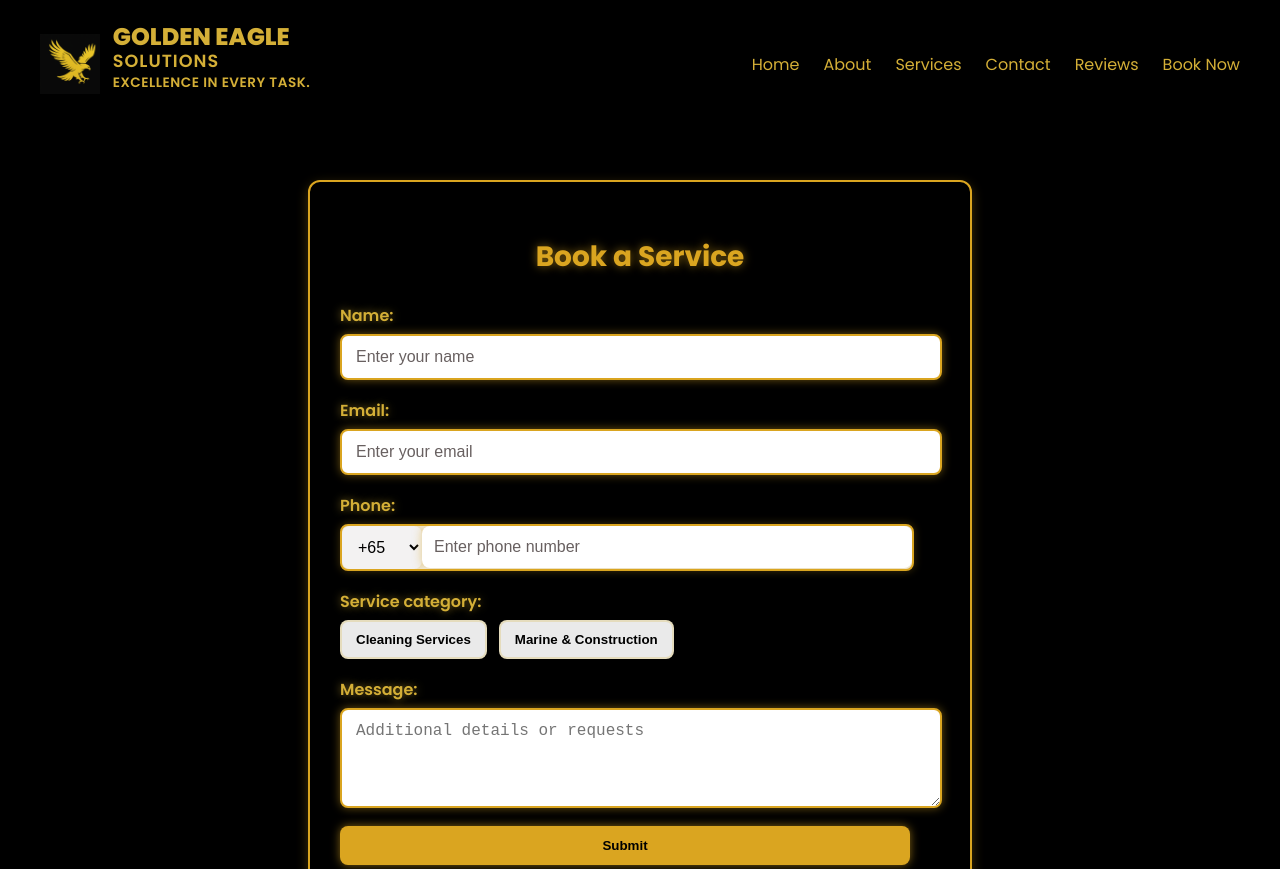
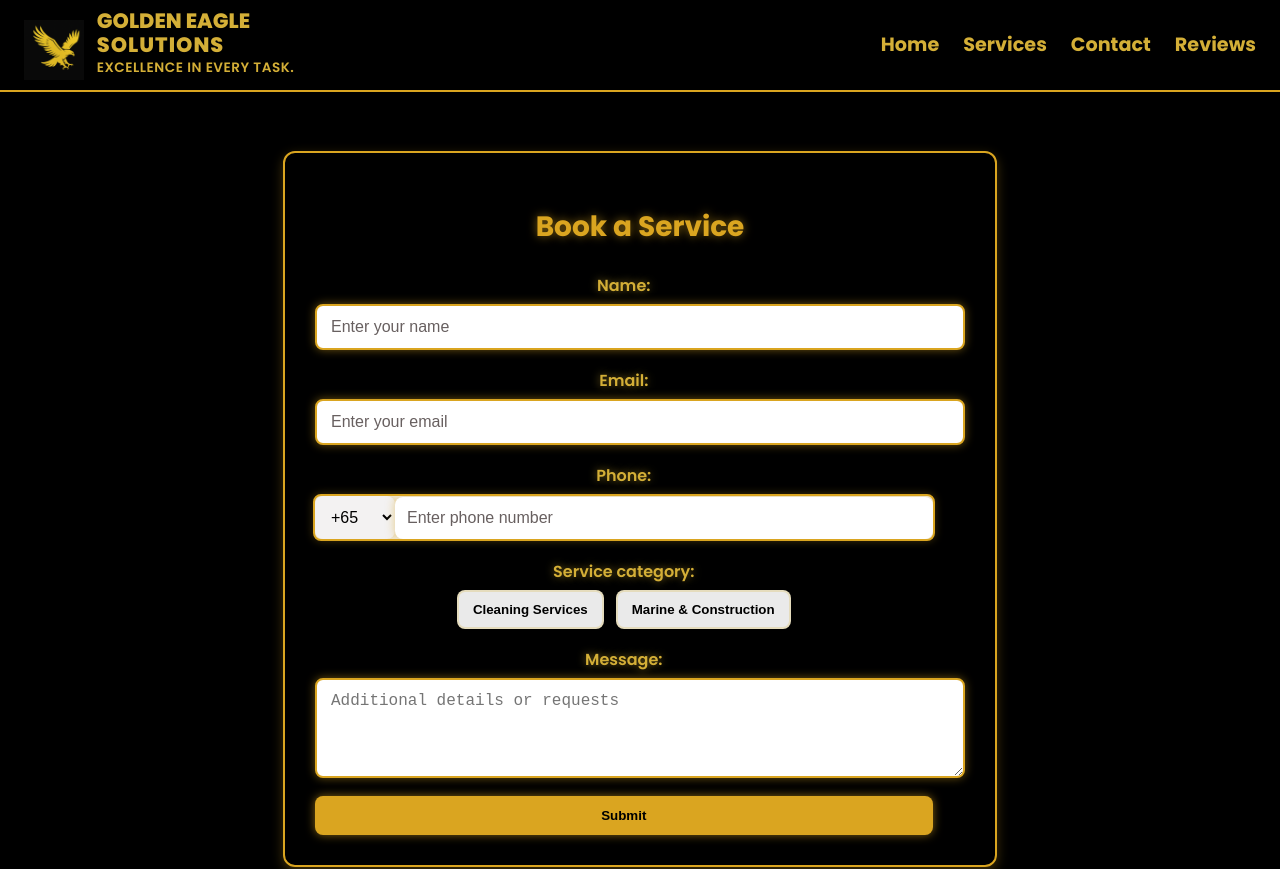
Before and after one commit to Ksharini780/Golden-Eagle, a React (Vite) app in the folder frontend/: page /book in a window 1280 px wide. Shown: the top 869 px of the page. Built offline with nearby package versions, Linux system fonts and the light colour scheme.

Commit message:
Updated UI components, improved pages styling & added Header and ScrollToTop components

```diff
--- a/frontend/src/App.jsx
+++ b/frontend/src/App.jsx
@@ -1,6 +1,5 @@
 import React from "react";
 import { BrowserRouter as Router, Routes, Route } from "react-router-dom";
-import Navbar from "./components/Navbar";
 import Home from "./pages/Home";
 import About from "./pages/About";
 import Services from "./pages/Services";
@@ -8,11 +7,17 @@ import Reviews from "./pages/Reviews";
 import BookNow from "./pages/BookNow";
 import ContactUs from "./pages/ContactUs";
 import "./index.css";
+import Header from "./components/Header";
+import ScrollToTop from "./components/ScrollToTop";
+import Footer from "./components/Footer";
 
 function App() {
   return (
     <Router>
-      <Navbar />
+      <Header />
+      <ScrollToTop />
+      {/* ✅ Push content down below fixed navbar */}
+      <main style={{ paddingTop: "83px" }}>
         <Routes>
           <Route path="/" element={<Home />} />
           <Route path="/about" element={<About />} />
@@ -21,6 +26,8 @@ function App() {
           <Route path="/book" element={<BookNow />} />
           <Route path="/contact" element={<ContactUs />} />
         </Routes>
+      </main>
+      <Footer />
     </Router>
   );
 }
--- /dev/null
+++ b/frontend/src/components/Header.jsx
@@ -0,0 +1,12 @@
+import React from "react";
+import Navbar from "./Navbar";
+
+function Header() {
+  return (
+    <header className="fixed top-0 left-0 w-full bg-black z-50 border-b border-gold">
+      <Navbar />
+    </header>
+  );
+}
+
+export default Header;
--- a/frontend/src/components/Navbar.css
+++ b/frontend/src/components/Navbar.css
@@ -1,13 +1,24 @@
+/* ✅ FINAL Navbar.css — No design changes, only logic fixes */
+
 .navbar {
   display: flex;
   justify-content: space-between;
   align-items: center;
   background-color: #000;
-  padding: 1rem 2rem;
+  padding: 0rem 1.5rem 0rem 1.5rem;
+  position: fixed;
+  top: 0;
+  left: 0;
+  width: 100%;
+  z-index: 9999;
+  border-bottom: 2px solid goldenrod;
+  box-sizing: border-box;
+  max-width: 100vw;
 }
 
 .logo-container {
   display: flex;
+  padding-top: 0.6rem;
   align-items: center;
   gap: 0.8rem;
 }
@@ -24,17 +35,17 @@
 }
 
 .main-title {
-  font-size: 1.5rem;
+  font-size: 1.3rem;
   font-weight: 800;
-  color: #d4af37; /* gold */
+  color: #d4af37;
   text-transform: uppercase;
   margin: 0;
 }
 
 .sub-title {
-  font-size: 1.1rem;
-  font-weight: 600;
-  color: #d4af37; /* gold */
+  font-size: 1.3rem;
+  font-weight: 800;
+  color: #d4af37;
   letter-spacing: 1px;
   text-transform: uppercase;
   margin: 2px 0 0 0;
@@ -43,26 +54,95 @@
 .tagline {
   font-size: 0.85rem;
   font-weight: 600;
-  color: #d4af37; /* gold */
+  color: #d4af37;
   letter-spacing: 0.5px;
   text-transform: uppercase;
   margin-top: 4px;
 }
 
+/* ✅ Desktop menu */
 .navbar-links {
   list-style: none;
   display: flex;
   gap: 1.5rem;
   margin: 0;
+  transition: all 0.3s ease;
 }
 
 .navbar-links li a {
- color: #d4af37; /* gold */
+  color: #d4af37;
   text-decoration: none;
-  font-weight: 500;
+  font-size: 1.2rem;
+  font-weight: 700;
   transition: color 0.3s;
 }
 
 .navbar-links li a:hover {
-  color: #d4af37;
+  color: gold;
 }
+
+/* ✅ Default: Desktop (>768px) - Hamburger hidden */
+.hamburger {
+  display: none;
+  flex-direction: column;
+  gap: 5px;
+  cursor: pointer;
+}
+
+.hamburger span {
+  width: 28px;
+  height: 3px;
+  background-color: #d4af37;
+  border-radius: 3px;
+  transition: 0.3s ease;
+}
+
+/* ✅ Mobile & Tablet (≤768px) */
+@media (max-width: 768px) {
+  .hamburger {
+    display: flex;
+  }
+
+  .navbar-links {
+    position: absolute;
+    top: 100%;
+    right: 0;
+    background: black;
+    flex-direction: column;
+    width: 200px;
+    padding: 1rem;
+    display: none;
+    border-left: 2px solid goldenrod;
+    border-bottom: 2px solid goldenrod;
+    opacity: 0;
+    transform: translateY(-10px);
+  }
+
+  .navbar-links.open {
+    display: flex;
+    animation: fadeInMenu 0.3s ease forwards;
+  }
+
+  @keyframes fadeInMenu {
+    to {
+      opacity: 1;
+      transform: translateY(0);
+    }
+  }
+
+  .navbar-links:not(.open) {
+    animation: fadeOutMenu 0.2s ease forwards;
+  }
+
+  @keyframes fadeOutMenu {
+    to {
+      opacity: 0;
+      transform: translateY(-10px);
+    }
+  }
+}
+
+/* ✅ No horizontal scroll */
+body {
+  overflow-x: hidden;
+}
--- a/frontend/src/components/Navbar.jsx
+++ b/frontend/src/components/Navbar.jsx
@@ -1,28 +1,71 @@
-import React from "react";
+import React, { useState } from "react";
 import { Link } from "react-router-dom";
 import "./Navbar.css";
 
+// ✅ Uncomment this if your logo is in src/assets folder
+// import logo from "../assets/logo.png";
+
 function Navbar() {
+  const [menuOpen, setMenuOpen] = useState(false);
+
+  const toggleMenu = () => {
+    setMenuOpen(!menuOpen);
+  };
+
+  const closeMenu = () => {
+    setMenuOpen(false);
+  };
+
   return (
     <nav className="navbar">
       <div className="logo-container">
-        <img src="/logo.png" alt="Golden Eagle Logo" className="logo-image" />
+        {/* ✅ If using imported logo change src to {logo} */}
+        <img
+          src="/logo.png"
+          alt="Golden Eagle Solutions official logo"
+          className="logo-image"
+        />
 
         <div className="logo-text">
           <h1 className="main-title">GOLDEN EAGLE</h1>
           <p className="sub-title">SOLUTIONS</p>
-          {/* New Tagline */}
           <p className="tagline">EXCELLENCE IN EVERY TASK.</p>
         </div>
       </div>
 
-      <ul className="navbar-links">
-        <li><Link to="/">Home</Link></li>
-        <li><Link to="/about">About</Link></li>
-        <li><Link to="/services">Services</Link></li>
-        <li><Link to="/contact">Contact</Link></li>
-        <li><Link to="/reviews">Reviews</Link></li>
-        <li><Link to="/book">Book Now</Link></li>
+      {/* ✅ Hamburger only for <= md devices */}
+      <div className="hamburger" onClick={toggleMenu}>
+        <span className={menuOpen ? "open" : ""}></span>
+        <span className={menuOpen ? "open" : ""}></span>
+        <span className={menuOpen ? "open" : ""}></span>
+      </div>
+
+      <ul className={`navbar-links ${menuOpen ? "open" : ""}`}>
+        <li>
+          <Link to="/" onClick={closeMenu}>
+            Home
+          </Link>
+        </li>
+        {/* <li>
+          <Link to="/about" onClick={closeMenu}>
+            About
+          </Link>
+        </li> */}
+        <li>
+          <Link to="/services" onClick={closeMenu}>
+            Services
+          </Link>
+        </li>
+        <li>
+          <Link to="/contact" onClick={closeMenu}>
+            Contact
+          </Link>
+        </li>
+        <li>
+          <Link to="/reviews" onClick={closeMenu}>
+            Reviews
+          </Link>
+        </li>
       </ul>
     </nav>
   );
--- /dev/null
+++ b/frontend/src/components/ScrollToTop.jsx
@@ -0,0 +1,12 @@
+import { useEffect } from "react";
+import { useLocation } from "react-router-dom";
+
+export default function ScrollToTop() {
+  const { pathname } = useLocation();
+
+  useEffect(() => {
+    window.scrollTo(0, 0);
+  }, [pathname]);
+
+  return null;
+}
--- a/frontend/src/pages/BookNow.css
+++ b/frontend/src/pages/BookNow.css
@@ -6,6 +6,33 @@
   border: 2px solid goldenrod;
   border-radius: 12px;
   box-shadow: 0px 4px 12px rgba(218, 165, 32, 0.3);
+  width: 90%;
+}
+
+/* ✅ Responsive width scaling */
+@media (min-width: 600px) {
+  .booknow-container {
+    width: 85%;
+    max-width: 450px;
+  }
+}
+@media (min-width: 768px) {
+  .booknow-container {
+    width: 80%;
+    max-width: 520px;
+  }
+}
+@media (min-width: 992px) {
+  .booknow-container {
+    width: 70%;
+    max-width: 600px;
+  }
+}
+@media (min-width: 1200px) {
+  .booknow-container {
+    width: 60%;
+    max-width: 650px;
+  }
 }
 
 .booknow-title {
@@ -25,6 +52,7 @@
 
 .form-group {
   display: flex;
+  align-items: center;
   flex-direction: column;
   width: 100%;
 }
@@ -42,6 +70,7 @@
 .booknow-form input,
 .booknow-form textarea,
 .booknow-form select {
+  margin: auto;
   width: 100%;
   padding: 12px 14px;
   border: 2px solid goldenrod;
@@ -54,16 +83,13 @@
   transition: all 0.3s ease;
 }
 
-
 .booknow-form input::placeholder {
   color: rgb(104, 96, 96);
 }
 
-
 .booknow-form select {
   color: rgb(10, 0, 0);
 }
-
 
 .booknow-form input:focus,
 .booknow-form textarea:focus,
@@ -72,7 +98,6 @@
   box-shadow: 0 0 15px rgba(218, 165, 32, 0.8);
   border-color: gold;
 }
-
 
 .phone-wrapper {
   display: flex;
@@ -105,7 +130,6 @@
   color: black;
 }
 
-
 .top-toggle-row {
   display: flex;
   gap: 12px;
@@ -115,23 +139,27 @@
   padding: 10px 14px;
   border-radius: 8px;
   border: 2px solid rgba(212, 175, 55, 0.25);
-  background:#eaeaea ;
+  background: #eaeaea;
   color: black;
   cursor: pointer;
   font-weight: 600;
   transition: all 0.2s ease;
 }
 
-.top-toggle:hover { transform: translateY(-2px); }
-
+.top-toggle:hover {
+  transform: translateY(-2px);
+}
 
 .top-toggle.active {
-  background: linear-gradient(180deg, rgba(212,175,55,1) 0%, rgba(212,175,55,0.85) 100%);
+  background: linear-gradient(
+    180deg,
+    rgba(212, 175, 55, 1) 0%,
+    rgba(212, 175, 55, 0.85) 100%
+  );
   color: #000;
   border: 2px solid goldenrod;
   box-shadow: 0 0 10px rgba(218, 165, 32, 0.6);
 }
-
 
 .book-btn {
   background-color: goldenrod;
@@ -145,19 +173,16 @@
   box-shadow: 0 0 10px rgba(218, 165, 32, 0.6);
 }
 
-.booknow-form input:focus,
-.booknow-form textarea:focus,
-.booknow-form select:focus,
-.booknow-form .phone-wrapper:focus-within {
-  border-color: gold;
-  box-shadow: 0 0 20px rgba(218, 165, 32, 1);
-  transition: all 0.3s ease;
+.book-btn:hover {
+  transform: translateY(-2px);
+  background-color: #e2b616;
 }
 
-.book-btn:hover { transform: translateY(-2px); background-color: #e2b616; }
-
-
 @media (max-width: 480px) {
-  .top-toggle-row { flex-direction: column; }
-  .phone-wrapper select { width: 90px; }
+  .top-toggle-row {
+    flex-direction: column;
+  }
+  .phone-wrapper select {
+    width: 90px;
+  }
 }
--- a/frontend/src/pages/ContactUS.css
+++ b/frontend/src/pages/ContactUS.css
@@ -2,7 +2,7 @@
   background-color: #0d0d0d;
   color: #f5f5f5;
   padding: 60px 80px;
-  font-family: 'Poppins', sans-serif;
+  font-family: "Poppins", sans-serif;
 }
 
 .contact-title {
@@ -91,7 +91,34 @@
 }
 
 .map-section {
-  margin-top: 50px;
-  border-radius: 15px;
-  overflow: hidden;
+  display: flex;
+  justify-content: center;
+  margin-top: 40px;
 }
+
+.map-container {
+  width: 100%;
+  max-width: 900px; /* Limit width on large screens */
+  display: flex;
+  justify-content: center;
+}
+
+.map-container iframe {
+  width: 100%;
+  height: 350px;
+  border: none;
+  border-radius: 8px;
+}
+
+/* Responsive adjustments */
+@media (max-width: 768px) {
+  .map-container iframe {
+    height: 280px;
+  }
+}
+
+@media (max-width: 480px) {
+  .map-container iframe {
+    height: 240px;
+  }
+}
--- a/frontend/src/pages/ContactUs.jsx
+++ b/frontend/src/pages/ContactUs.jsx
@@ -8,9 +8,9 @@ const ContactUs = () => {
       <div className="contact-page">
         <h1 className="contact-title">Get in Touch</h1>
         <p className="contact-description">
-          We at <strong>Golden Eagle  Solution Pte. Ltd</strong> are
-          dedicated to delivered exceptional cleaning and maintenance services
-          for commercial, industrial, and marine environments across Singapore
+          We at <strong>Golden Eagle Solution Pte. Ltd</strong> are dedicated to
+          delivered exceptional cleaning and maintenance services for
+          commercial, industrial, and marine environments across Singapore
           Today.
         </p>
 
@@ -49,20 +49,17 @@ const ContactUs = () => {
 
         {/* Map Section */}
         <div className="map-section">
+          <div className="map-container">
             <iframe
               title="Golden Eagle Map"
               src="https://www.google.com/maps/embed?pb=!1m18!1m12!1m3!1d3979.9874314968946!2d103.8490324747358!3d1.3770875986007838!2m3!1f0!2f0!3f0!3m2!1i1024!2i768!4f13.1!3m3!1m2!1s0x31da171a6c74f77f%3A0x6a3d32d88f85c40!2s603%20Ang%20Mo%20Kio%20Ave%205%2C%20Singapore%20560603!5e0!3m2!1sen!2ssg!4v1709382970208!5m2!1sen!2ssg"
-            width="100%"
-            height="300"
-            style={{ border: 0 }}
               allowFullScreen=""
               loading="lazy"
+              referrerPolicy="no-referrer-when-downgrade"
             ></iframe>
           </div>
         </div>
-
-      {/* ✅ Footer Section */}
-      <Footer />
+      </div>
     </>
   );
 };
```
Also changed, not shown: frontend/src/pages/BookNow.jsx (+16 -10 lines), frontend/src/pages/Home.jsx (+36 -13 lines), frontend/src/pages/Services.jsx (+15 -14 lines). Lines whose indentation alone changed are shown as unchanged.
